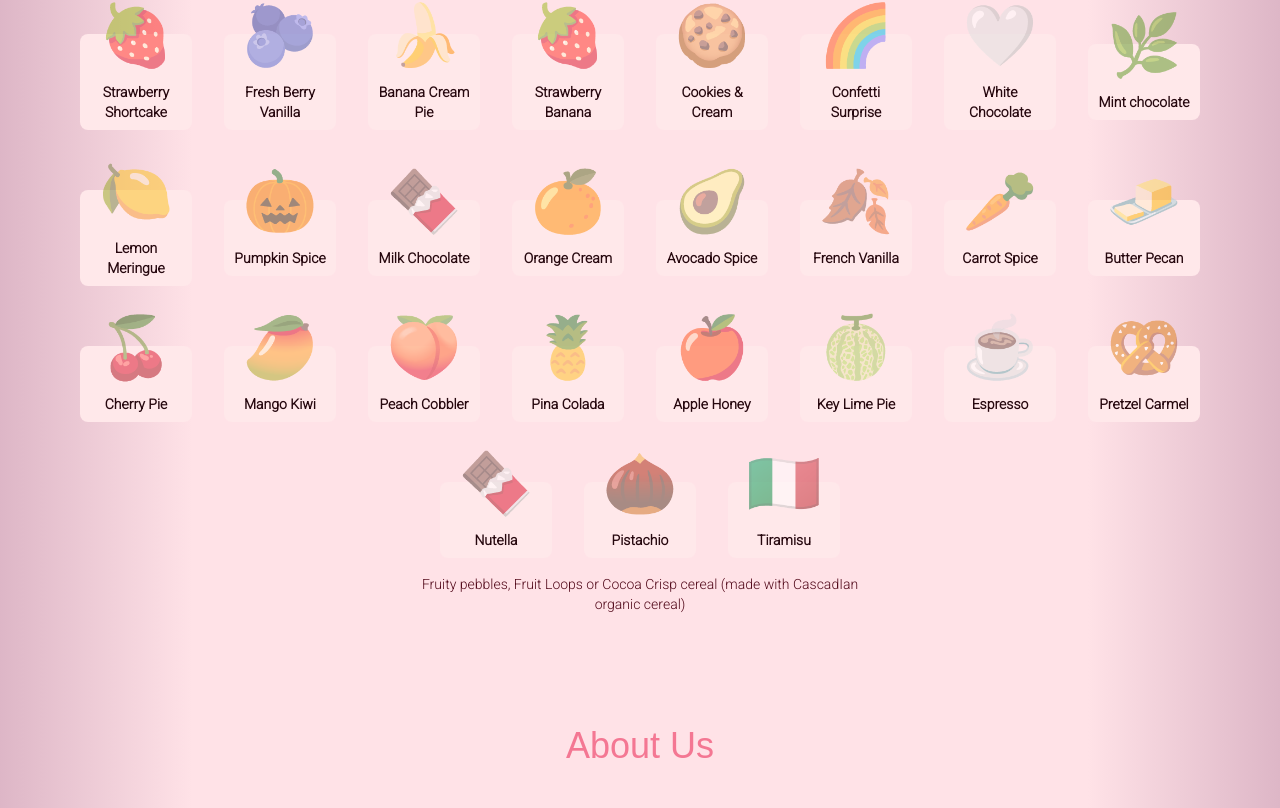
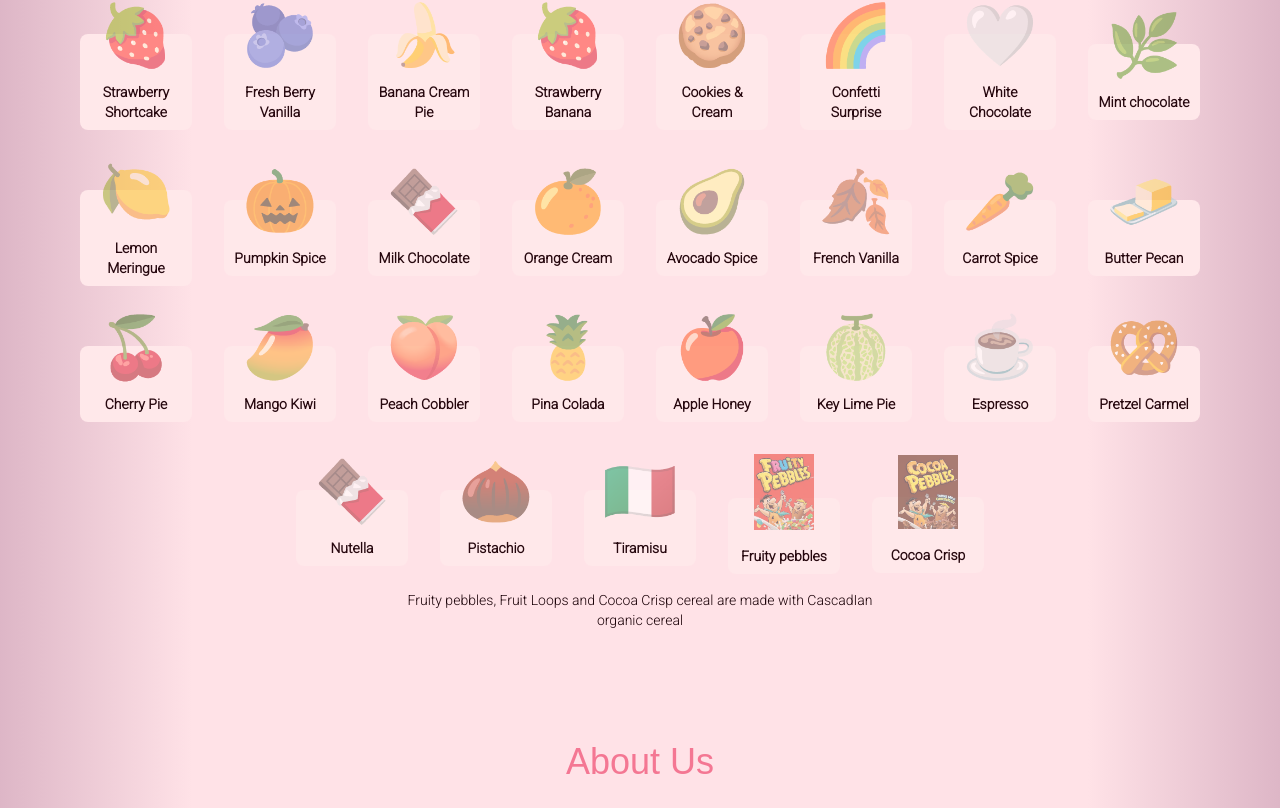
Before and after one commit to darideveloper/sugar-kiss-cupcakes, a Next.js app: page / in a window 1280 px wide. Shown: the part 2143-2951 px from the top of the page. Built offline with nearby package versions, Linux system fonts and the light colour scheme; a web font is replaced by a local one.

Commit message:
feat (flavors): add cereal flavors

```diff
--- a/components/price-card.jsx
+++ b/components/price-card.jsx
@@ -1,8 +1,7 @@
+import Image from 'next/image'
+import PropTypes from 'prop-types'
 import { fontAlternative } from '@/lib/fonts'
-import Image from 'next/image'
-import { useState } from 'react'
 import { whatsappLinkBase } from '@/lib/contact'
-import PropTypes from 'prop-types'
 
 export default function PriceCard ({title, price, details, image}) {
 
--- a/sections/flavors.jsx
+++ b/sections/flavors.jsx
@@ -1,3 +1,4 @@
+import Image from 'next/image'
 import Title from '@/components/title'
 import { whatsappLinkBase } from '@/lib/contact'
 
@@ -6,112 +7,150 @@ export default function Flavors() {
   const flavorsData = [
     {
       "icon": "🍓",
-      "text": "Strawberry Shortcake"
+      "text": "Strawberry Shortcake",
+      "type_icon": "text",
     },
     {
       "icon": "🫐",
-      "text": "Fresh Berry Vanilla"
+      "text": "Fresh Berry Vanilla",
+      "type_icon": "text",
     },
     {
       "icon": "🍌",
-      "text": "Banana Cream Pie"
+      "text": "Banana Cream Pie",
+      "type_icon": "text",
     },
     {
       "icon": "🍓",
-      "text": "Strawberry Banana"
+      "text": "Strawberry Banana",
+      "type_icon": "text",
     },
     {
       "icon": "🍪",
-      "text": "Cookies & Cream"
+      "text": "Cookies & Cream",
+      "type_icon": "text",
     },
     {
       "icon": "🌈",
-      "text": "Confetti Surprise"
+      "text": "Confetti Surprise",
+      "type_icon": "text",
     },
     {
       "icon": "🤍",
-      "text": "White Chocolate"
+      "text": "White Chocolate",
+      "type_icon": "text",
     },
     {
       "icon": "🌿",
-      "text": "Mint chocolate"
+      "text": "Mint chocolate",
+      "type_icon": "text",
     },
     {
       "icon": "🍋",
-      "text": "Lemon Meringue"
+      "text": "Lemon Meringue",
+      "type_icon": "text",
     },
     {
       "icon": "🎃",
-      "text": "Pumpkin Spice"
+      "text": "Pumpkin Spice",
+      "type_icon": "text",
     },
     {
       "icon": "🍫",
-      "text": "Milk Chocolate"
+      "text": "Milk Chocolate",
+      "type_icon": "text",
     },
     {
       "icon": "🍊",
-      "text": "Orange Cream"
+      "text": "Orange Cream",
+      "type_icon": "text",
     },
     {
       "icon": "🥑",
-      "text": "Avocado Spice"
+      "text": "Avocado Spice",
+      "type_icon": "text",
     },
     {
       "icon": "🍂",
-      "text": "French Vanilla"
+      "text": "French Vanilla",
+      "type_icon": "text",
     },
     {
       "icon": "🥕",
-      "text": "Carrot Spice"
+      "text": "Carrot Spice",
+      "type_icon": "text",
     },
     {
       "icon": "🧈",
-      "text": "Butter Pecan"
+      "text": "Butter Pecan",
+      "type_icon": "text",
     },
     {
       "icon": "🍒",
-      "text": "Cherry Pie"
+      "text": "Cherry Pie",
+      "type_icon": "text",
     },
     {
       "icon": "🥭",
-      "text": "Mango Kiwi"
+      "text": "Mango Kiwi",
+      "type_icon": "text",
     },
     {
       "icon": "🍑",
-      "text": "Peach Cobbler"
+      "text": "Peach Cobbler",
+      "type_icon": "text",
+      "type_icon": "text",
     },
     {
       "icon": "🍍",
-      "text": "Pina Colada"
+      "text": "Pina Colada",
+      "type_icon": "text",
     },
     {
       "icon": "🍎",
-      "text": "Apple Honey"
+      "text": "Apple Honey",
+      "type_icon": "text",
     },
     {
       "icon": "🍈",
-      "text": "Key Lime Pie"
+      "text": "Key Lime Pie",
+      "type_icon": "text",
     },
     {
       "icon": "☕",
-      "text": "Espresso"
+      "text": "Espresso",
+      "type_icon": "text",
     },
     {
       "icon": "🥨",
-      "text": "Pretzel Carmel"
+      "text": "Pretzel Carmel",
+      "type_icon": "text",
     },
     {
       "icon": "🍫",
-      "text": "Nutella"
+      "text": "Nutella",
+      "type_icon": "text",
     },
     {
       "icon": "🌰",
-      "text": "Pistachio"
+      "text": "Pistachio",
+      "type_icon": "text",
     },
     {
       "icon": "🇮🇹",
-      "text": "Tiramisu"
-    }
+      "text": "Tiramisu",
+      "type_icon": "text",
+    },
+    {
+      "icon": "",
+      "text": "Fruity pebbles",
+      "type_icon": "image",
+    },
+    {
+      "icon": "",
+      "text": "Cocoa Crisp",
+      "type_icon": "image",
+    },
   ]
 
   return (
@@ -164,9 +203,9 @@ export default function Flavors() {
               href={`${whatsappLinkBase} I am interested in ${flavorData.text} cupcakes.`}
               target="_blank"
             >
-              <p
+              <div
                 className={`
-                  text-6xl
+                  icon
                   opacity-50
                   duration-500
                   group-hover:-translate-y-2
@@ -174,8 +213,29 @@ export default function Flavors() {
                   group-hover:opacity-70
                 `}
               >
-                {flavorData.icon}
-              </p>
+                {
+                  flavorData.type_icon == "text"
+                  ?
+                  <p
+                    className={`
+                      text-6xl
+                    `}
+                  >
+                    {flavorData.icon}
+                  </p>
+                  :
+                  <Image
+                    src={`/images/flavors/${flavorData.text} flavor.jpeg`}
+                    width={60}
+                    height={60}
+                    alt={`${flavorData.text} flavor`}
+                    className={`
+
+                    `}
+                  />
+                }
+              </div>
+
               <p
                 className={`
                   w-full
@@ -208,7 +268,7 @@ export default function Flavors() {
           px-4
         `}
       >
-        Fruity pebbles, Fruit Loops or Cocoa Crisp cereal (made with CascadIan organic cereal)
+        Fruity pebbles, Fruit Loops and Cocoa Crisp cereal are made with CascadIan organic cereal
       </p>
     </section>
 
--- a/styles/globals.sass
+++ b/styles/globals.sass
@@ -3,7 +3,7 @@
 @tailwind utilities
 
 $color-red-dark: #87191a
-$color-red-dark-2: #52091a
+$color-red-dark-2: #1a0107
 $color-red-light: #b22724
 $color-pink-light: #f9b1b7
 $color-pink-dark: #f47793
@@ -13,7 +13,7 @@ $color-bg: #fbe1e7
 $color-black: #26070e
 
 body
-    color: #52091a
+    color: $color-red-dark-2
     background: rgb(171,73,114)
     background: linear-gradient(90deg, rgba(171,73,114,0.4) 0%, rgba(255,226,231,1) 15%, rgba(255,226,231,1) 85%, rgba(171,73,114,0.4) 100%)
 
```
Also changed, not shown: public/images/flavors/Cocoa Crisp flavor.jpeg (added), public/images/flavors/Fruity pebbles flavor.jpeg (added).
